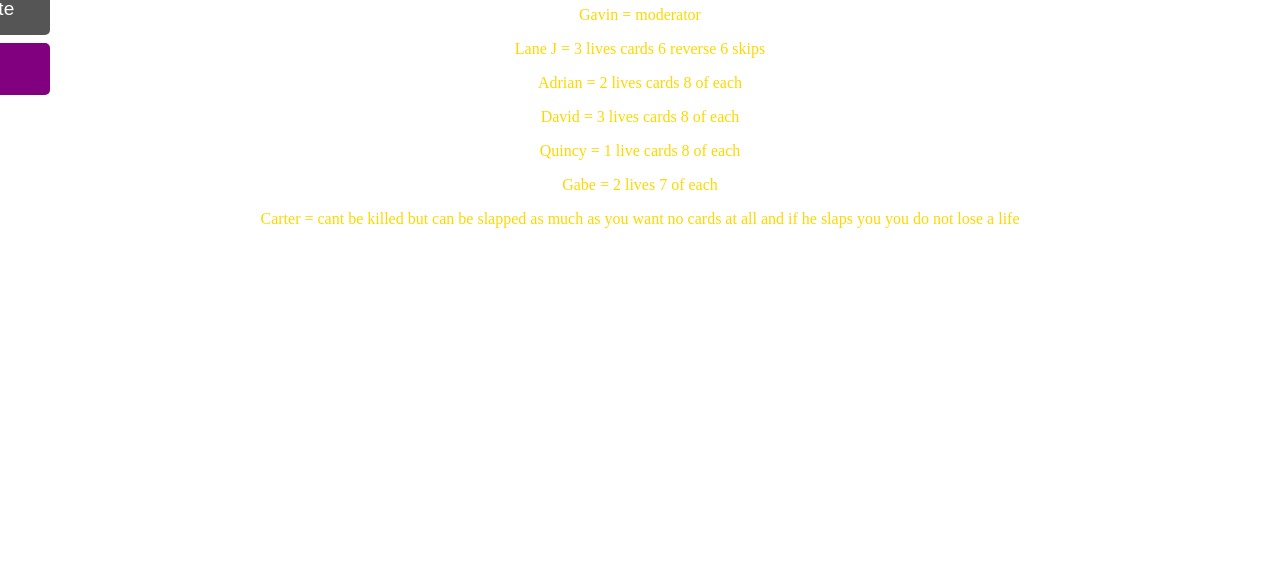
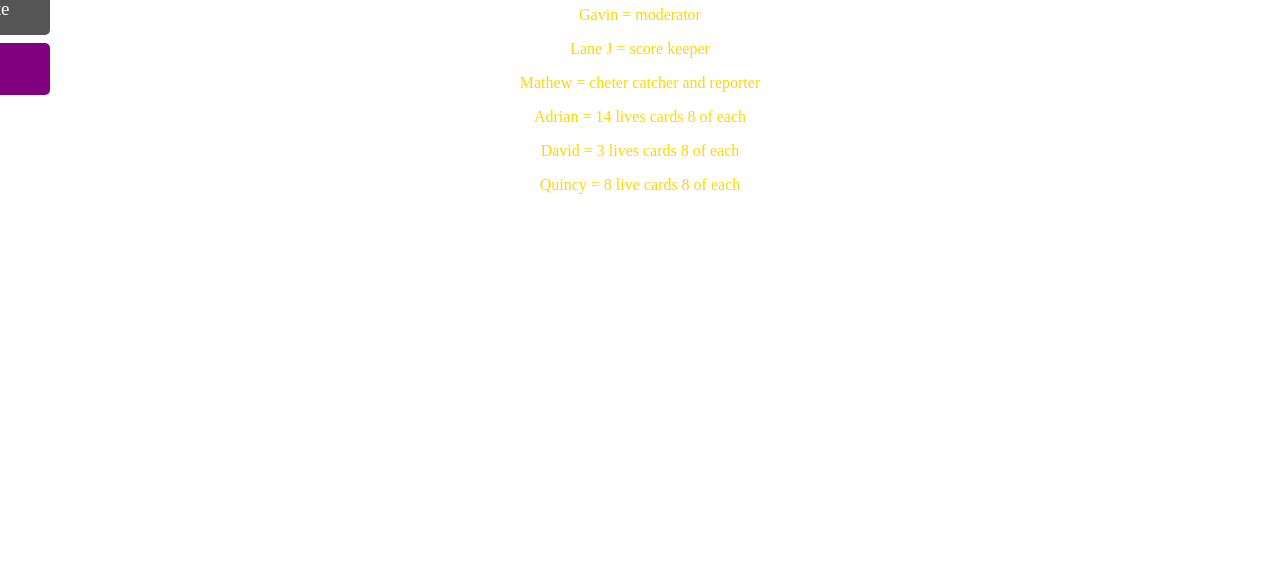
Before and after one commit to slayerjenson/slayerjenson.github.io, a plain HTML site: page slap wars.html in a window 1280 px wide. Shown: the part 217-800 px from the top of the page. Drawn offline with nearby package versions, Linux system fonts and the light colour scheme.

Commit message:
3/29/19, 9:55 ~ 37 ~ update
updated the slap wars page

```diff
--- a/slap wars.html
+++ b/slap wars.html
@@ -26,7 +26,6 @@
    font-size: 19px;
    color: white;
     border-radius: 0 5px 5px 0;
-	font-family: Arial;
 	}
 	#mySidenav a:hover {
   left: 0;
@@ -78,12 +77,13 @@
     <div class="exp">
 	<h1>This is a site that recordes Slap Wars</h1>
 	<p>Gavin = moderator</p>
-	<p>Lane J = 3 lives cards 6 reverse 6 skips</p>
-	<p>Adrian = 2 lives cards 8 of each</p>
+	<p>Lane J = score keeper</p>
+	<p>Mathew = cheter catcher and reporter</p>
+	<p>Adrian = 14 lives cards 8 of each</p>
 	<p>David = 3 lives cards 8 of each</p>
-	<p>Quincy = 1 live cards 8 of each</p>
-	<p>Gabe = 2 lives 7 of each</p>
-	<p>Carter = cant be killed but can be slapped as much as you want no cards at all and if he slaps you you do not lose a life</p>
+	<p>Quincy = 8 live cards 8 of each</p>
+	<p></p>
+	<p></p>
 	</div>
 </body>
 </html>
```
